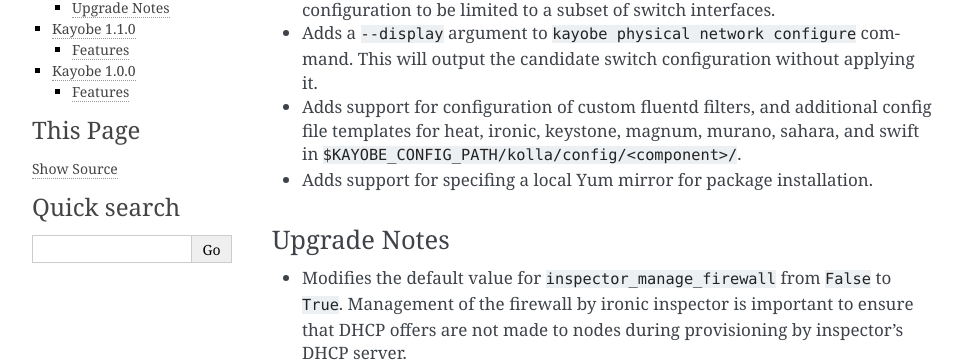
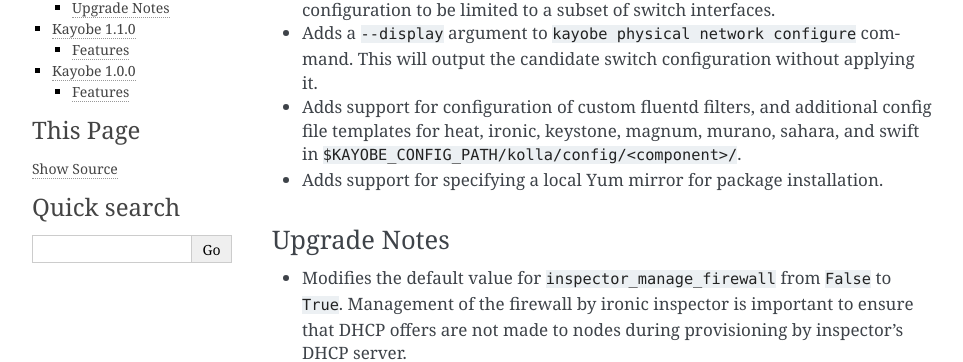
Before and after one commit to openstack/kayobe, a Sphinx documentation site: the page built from doc/source/release-notes.rst, in a window 1280 px wide and 900 px high. Shown: the part 286-648 px from the top of the window, without its empty margins (148-1111 px from the left). Built offline with Sphinx 7.4.7, drawn with Linux system fonts in a browser that asks for light colours.

Commit message:
Fix typo in release notes

```diff
--- a/doc/source/release-notes.rst
+++ b/doc/source/release-notes.rst
@@ -17,7 +17,7 @@
 * Adds support for configuration of custom fluentd filters, and additional
   config file templates for heat, ironic, keystone, magnum, murano, sahara, and
   swift in ``$KAYOBE_CONFIG_PATH/kolla/config/<component>/``.
-* Adds support for specifing a local Yum mirror for package installation.
+* Adds support for specifying a local Yum mirror for package installation.
 
 Upgrade Notes
 -------------
```
